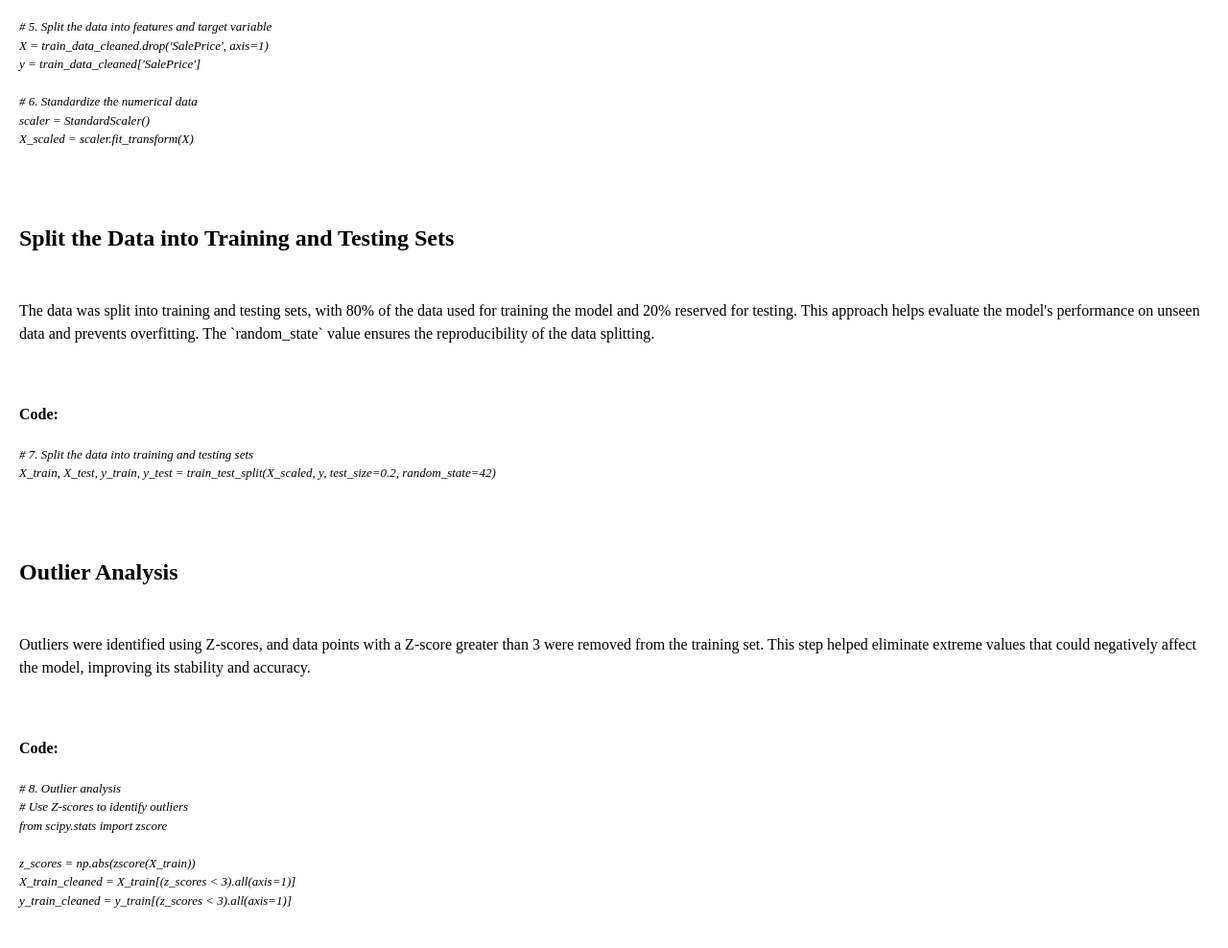
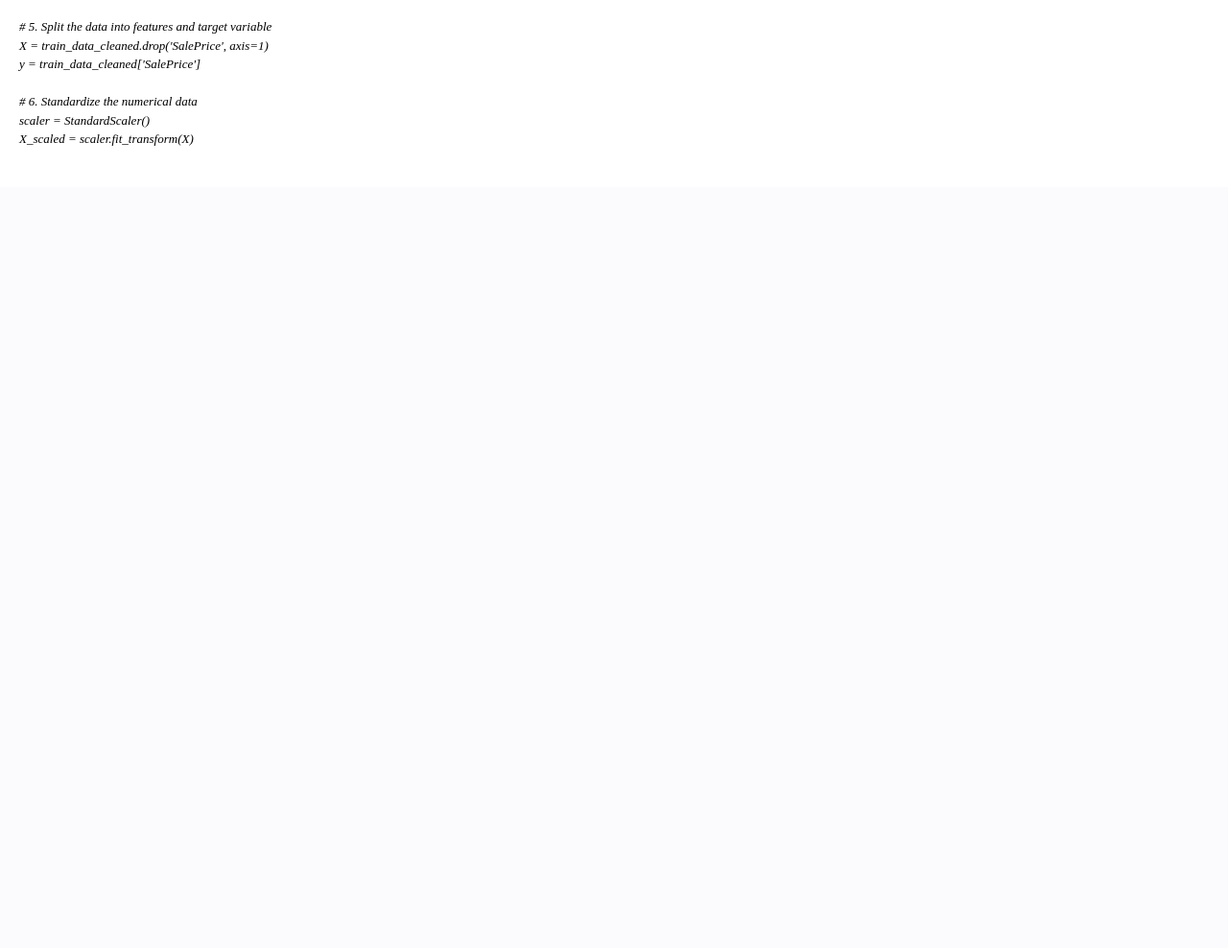
Before and after one commit to Kateryna2k23KK/Real_estate, a Flask app: page / in a window 1280 px wide. Shown: the part 3581-4569 px from the top of the page at 96% size. After the commit the page ends 3733 px from the top, so only its background shows below. Run offline with Flask 3, Linux system fonts and the light colour scheme.

Commit message:
Updated project with new changes

```diff
--- a/templates/index.html
+++ b/templates/index.html
@@ -149,40 +149,6 @@
 
 
 
-    <!-- Split the Data into Training and Testing Sets -->
-    <h1 class="heading">Split the Data into Training and Testing Sets</h1>
-    <p class="paragraph">
-        The data was split into training and testing sets, with 80% of the data used for training the model and 20% reserved for testing. This approach helps evaluate the model's performance on unseen data and prevents overfitting. The `random_state` value ensures the reproducibility of the data splitting.
-    </p>
-
-    <p class="paragraph">
-        <strong>Code:</strong> <span style="font-style: italic; font-size: small;">
-            # 7. Split the data into training and testing sets<br>
-            X_train, X_test, y_train, y_test = train_test_split(X_scaled, y, test_size=0.2, random_state=42)
-    </span>
-    </p>
-
-
-
-
-    <!-- Outlier Analysis -->
-    <h1 class="heading">Outlier Analysis</h1>
-    <p class="paragraph">
-        Outliers were identified using Z-scores, and data points with a Z-score greater than 3 were removed from the training set. This step helped eliminate extreme values that could negatively affect the model, improving its stability and accuracy.
-    </p>
-
-    <p class="paragraph">
-        <strong>Code:</strong> <span style="font-style: italic; font-size: small;">
-            # 8. Outlier analysis<br>
-            # Use Z-scores to identify outliers<br>
-            from scipy.stats import zscore<br><br>
-
-            z_scores = np.abs(zscore(X_train))<br>
-            X_train_cleaned = X_train[(z_scores < 3).all(axis=1)]<br>
-            y_train_cleaned = y_train[(z_scores < 3).all(axis=1)]
-    </span>
-    </p>
-
 
 
 </body>
```
